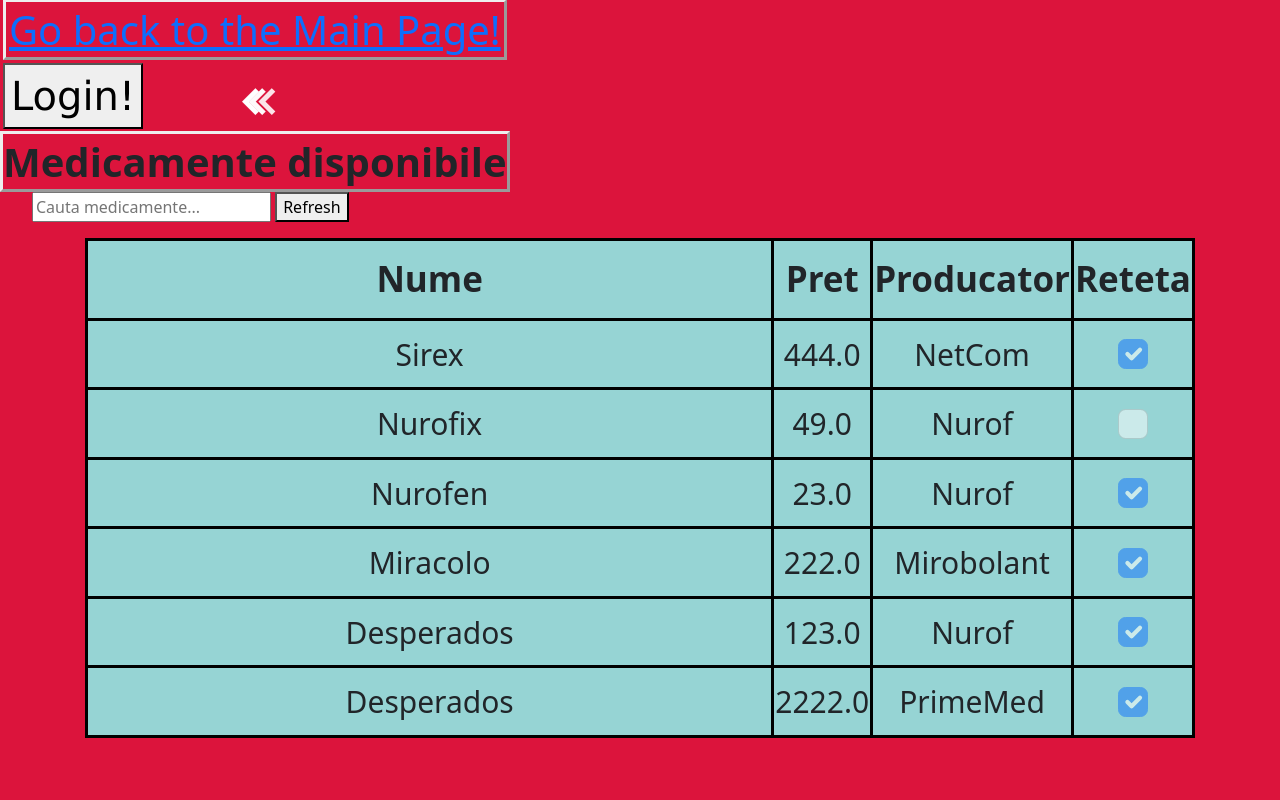
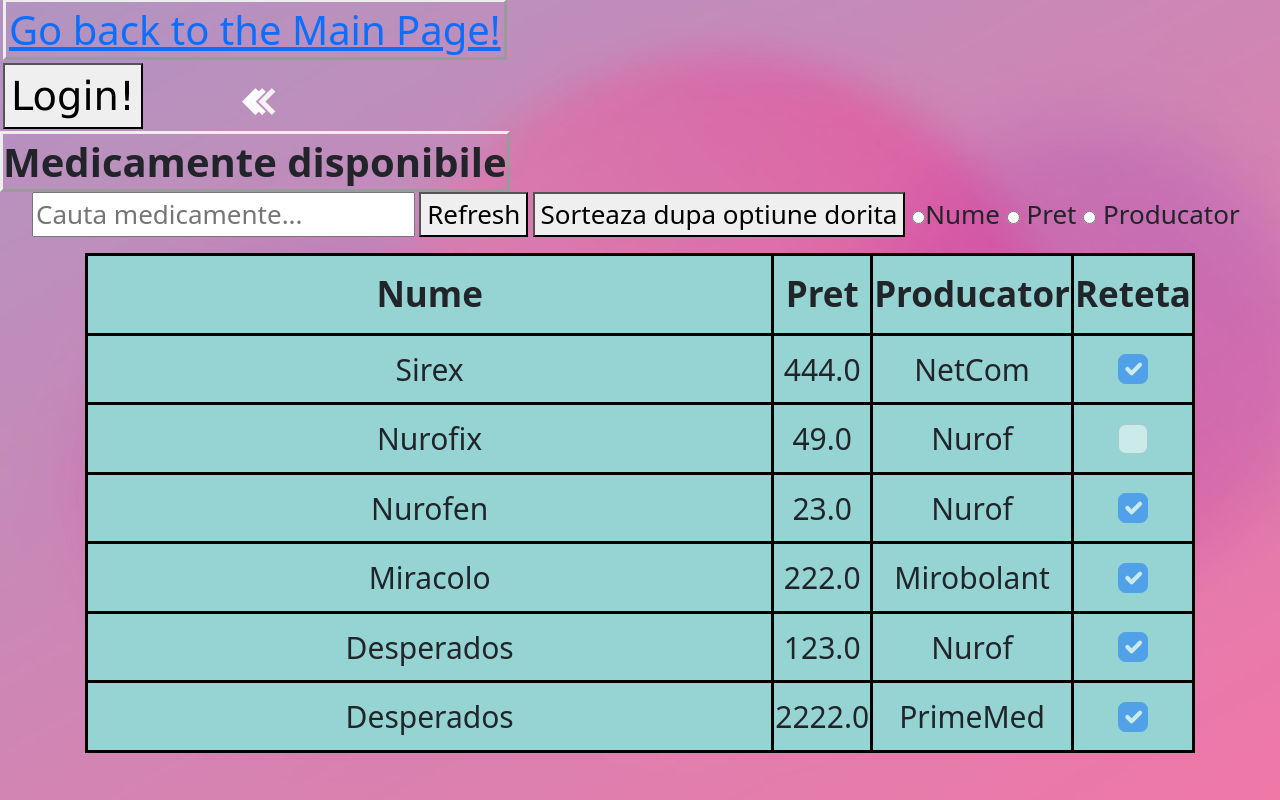
Before and after one commit to DolhaRaul/Django_FarmacieOnline, a Django app: page /medicamente/ in a window 1280 px wide. Run offline with Django 4.2, Linux system fonts and the light colour scheme; data comes from the database, SQL or seed files in the repository; both versions use the stored data as it was after the commit; some libraries are stand-ins or nearby versions.

Commit message:
Sortare la celelale + infrumusetare form uri

```diff
--- a/DjangoProject/FarmacieOnline/static/medicamentePage.css
+++ b/DjangoProject/FarmacieOnline/static/ItemsPage.css
@@ -1,5 +1,8 @@
 body{
     background-color: crimson;
+    background-image: url("Luminous_design_Django.jpg");
+    background-attachment: fixed;
+    background-size: cover;
 }
 table, th, td {
     border: 3px solid black;
@@ -31,10 +34,12 @@ h1{
     text-underline: black;
 }
 #parent
-{ white-space: nowrap;
+{
+    white-space: nowrap;
 }
 .child{
     display: inline-block;
+    font-size:26px;
 }
 .buttonAdd{
     text-align: center;
--- a/DjangoProject/FarmacieOnline/templates/clienti.html
+++ b/DjangoProject/FarmacieOnline/templates/clienti.html
@@ -1,7 +1,7 @@
 {% extends "main.html" %}
 {% load static %}
  {% block css %}
-            <link rel="stylesheet" href="{% static 'medicamentePage.css' %}">
+            <link rel="stylesheet" href="{% static 'ItemsPage.css' %}">
      {% endblock %}
 {% block content %}
     <span><strong>Clienti disponibili</strong> </span>
@@ -57,6 +57,6 @@
 </table>
 </div>
     {% if request.user.is_superuser %}
-        <a href="{% url 'create-client' %}"><button class = "buttonAdd">Adauga Client</button></a>
+        <a style="font-size:30px" href="{% url 'create-client' %}"><button class = "buttonAdd">Adauga Client</button></a>
     {% endif %}
 {% endblock %}
--- a/DjangoProject/FarmacieOnline/templates/home.html
+++ b/DjangoProject/FarmacieOnline/templates/home.html
@@ -7,6 +7,7 @@
 <!DOCTYPE html>
 <html lang="en">
 <head>
+<body>
      {% block css %}
             <link rel="stylesheet" href="{% static 'homePage.css' %}">
      {% endblock %}
@@ -30,7 +31,7 @@
         </ul>
      </div>
 <div>
-<div class="home-container" style="bottom:20px">
+<div class="home-container">
     <div style="display: block; bottom: 20px">
         <hr>
         <h3>Domenii de Interes</h3>
@@ -64,7 +65,5 @@
     {% endcomment %}
     {% endblock  %}
 </head>
-<body>
-
 </body>
 </html>
--- a/DjangoProject/FarmacieOnline/templates/medicamente.html
+++ b/DjangoProject/FarmacieOnline/templates/medicamente.html
@@ -1,7 +1,7 @@
 {% extends "main.html" %}
 {% load static %}
  {% block css %}
-            <link rel="stylesheet" href="{% static 'medicamentePage.css' %}">
+            <link rel="stylesheet" href="{% static 'ItemsPage.css' %}">
      {% endblock %}
 {% block content %}
     <span><strong>Medicamente disponibile</strong> </span>
@@ -9,13 +9,29 @@
 <ul id = "parent">
     <li class="child">
     <form class="child" method="GET" action="" title="Filtreaza medicamentele ce contin textul introdus...">
+        {% csrf_token %}
         <input type="text" name="q" placeholder="Cauta medicamente...">
     </form>
     </li>
     <li class="child">
          <form class="child" action="{% url 'medicamente' %}">
+             {% csrf_token %}
          <button type="submit">Refresh</button>
          </form>
+    </li>
+    <li class="child">
+        <form method="POST" action="" title = "Sorteaza medicamentele dupa...">
+            {% csrf_token %}
+            <button onclick="">Sorteaza dupa optiune dorita</button>
+{#                    <select name="sort">#}
+{#                        <option value="nume">Nume</option>#}
+{#                        <option value="pret">Pret</option>#}
+{#                        <option value="producator">Producator</option>#}
+{#                    </select>#}
+           <label for="1"><input type="radio" name="display_type" value="nume" id="1">Nume</label>
+           <label for="2"><input type="radio" name="display_type" value="pret" id="2"> Pret</label>
+           <label for="3"><input type="radio" name="display_type" value="producator" id="3"> Producator </label>
+        </form>
     </li>
 </ul>
 
@@ -56,7 +72,7 @@
 </table>
 </div>
     {% if request.user.is_superuser %}
-        <a href="{% url 'create-medicament' %}">
+        <a style="font-size:30px"  href="{% url 'create-medicament' %}">
             <button class="buttonAdd">
                 Creeaza Medicament
             </button>
--- a/DjangoProject/FarmacieOnline/templates/tranzactii.html
+++ b/DjangoProject/FarmacieOnline/templates/tranzactii.html
@@ -1,7 +1,7 @@
 {% extends "main.html" %}
 {% load static %}
  {% block css %}
-            <link rel="stylesheet" href="{% static 'medicamentePage.css' %}">
+            <link rel="stylesheet" href="{% static 'ItemsPage.css' %}">
  {% endblock %}
 {% block content %}
     <span>
@@ -53,7 +53,7 @@
 </table>
 </div>
     {% if request.user.is_authenticated %}
-          <a href="{% url 'create-tranzactie' id %}"><button class="buttonAdd">Creaaza tranzactie</button></a>
+          <a style="font-size: 30px" href="{% url 'create-tranzactie' id %}"><button class="buttonAdd">Creaaza tranzactie</button></a>
             {# Doar user ii pot avea lista de tranzactii; VIZITATOTII NU!!! #}
     {% endif %}
 {% endblock %}
--- a/DjangoProject/FarmacieOnline/views.py
+++ b/DjangoProject/FarmacieOnline/views.py
@@ -69,13 +69,21 @@ def home(request):
 
 
 def pageMedicamente(request):
-    q = request.GET.get('q') if request.GET.get('q') != None else ' '
-    medicamente = Medicament.objects.all().values()
-    if request.GET.get('q') != None:
+    medicamente = Medicament.objects.all().values() #toate medicamentele initiale
+    q = request.GET.get('q')
+    if q != None: #Avem selectata optiune de filtrare
         medicamente = Medicament.objects.filter(Q(nume__contains=q) |
                                                 Q(producator__contains=q)).values()
     else:
         ''
+    if request.method == "POST":
+        display_type = request.POST.get("display_type", None)
+        if display_type == "nume":
+            medicamente = medicamente.order_by('nume')
+        if display_type == 'pret':
+            medicamente = medicamente.order_by('pret')
+        if display_type == 'producator':
+            medicamente = medicamente.order_by('producator')
     context = {
         'medicamente': medicamente
     }
```
Also changed, not shown: DjangoProject/FarmacieOnline/static/homePage.css (+12 -3 lines), DjangoProject/FarmacieOnline/static/Luminous_design_Django.jpg (added), DjangoProject/db.sqlite3.
